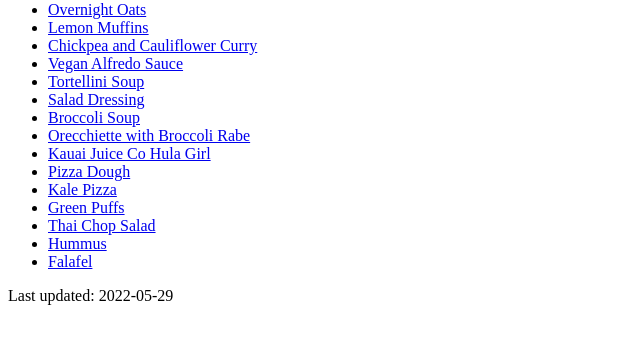
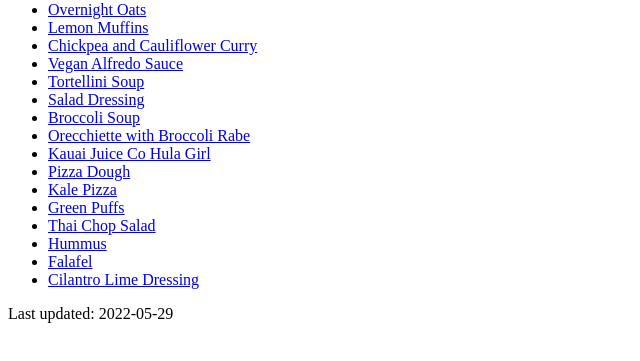
Before and after one commit to rrranthony/ajyfood.com, a plain HTML site: page index.html in a window 1280 px wide. Shown: the part 79-440 px from the top of the page, without its empty margins (0-640 px from the left). Drawn offline with Linux system fonts and the light colour scheme.

Commit message:
Add recipe Cilantro Lime Dressing

```diff
--- a/index.html
+++ b/index.html
@@ -18,6 +18,7 @@
   <li><a href="http://ajyfood.com/recipes/thai-chop-salad">Thai Chop Salad</a></li>
   <li><a href="http://ajyfood.com/recipes/hummus">Hummus</a></li>
   <li><a href="http://ajyfood.com/recipes/falafel">Falafel</a></li>
+  <li><a href="http://ajyfood.com/recipes/cilantro-lime-dressing">Cilantro Lime Dressing</a></li>
 </ul>
 Last updated: 2022-05-29
 </body>
```
Also changed, not shown: 1 other file.
